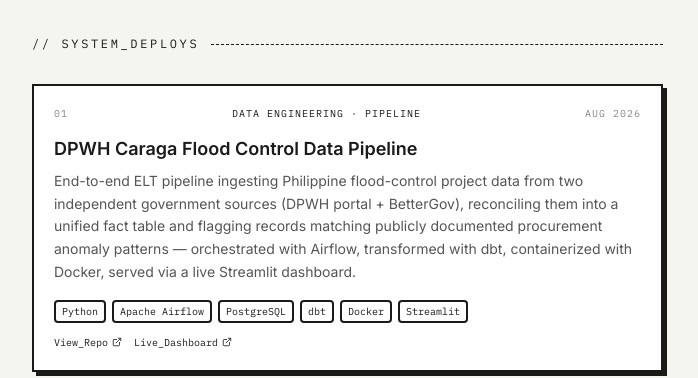
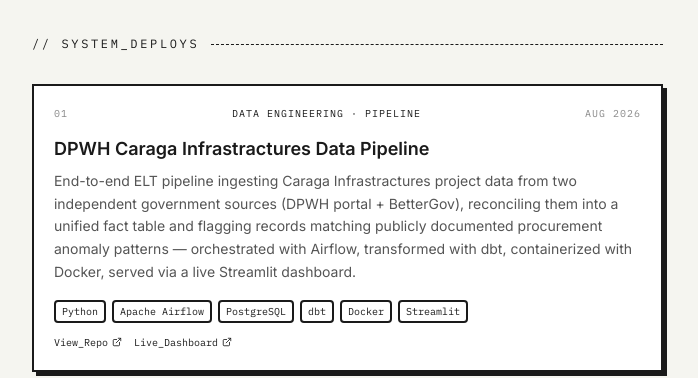
Before and after one commit to Yoeees/my-portfolio, a React (Vite) app: page / in a window 1280 px wide. Shown: the part 2120-2498 px from the top of the page, without its empty margins (553-1251 px from the left). Built offline with nearby package versions, Linux system fonts and the light colour scheme.

Commit message:
fix: updated dpwh project description

```diff
--- a/src/data.ts
+++ b/src/data.ts
@@ -96,10 +96,10 @@ export const STACK: StackGroup[] = [
 export const PROJECTS: Project[] = [
   {
     tag: "DATA ENGINEERING · PIPELINE",
-    title: "DPWH Caraga Flood Control Data Pipeline",
+    title: "DPWH Caraga Infrastractures Data Pipeline",
     period: "Aug 2026",
     body:
-      "End-to-end ELT pipeline ingesting Philippine flood-control project data from two independent government sources (DPWH portal + BetterGov), reconciling them into a unified fact table and flagging records matching publicly documented procurement anomaly patterns — orchestrated with Airflow, transformed with dbt, containerized with Docker, served via a live Streamlit dashboard.",
+      "End-to-end ELT pipeline ingesting Caraga Infrastractures project data from two independent government sources (DPWH portal + BetterGov), reconciling them into a unified fact table and flagging records matching publicly documented procurement anomaly patterns — orchestrated with Airflow, transformed with dbt, containerized with Docker, served via a live Streamlit dashboard.",
     tags: ["Python", "Apache Airflow", "PostgreSQL", "dbt", "Docker", "Streamlit"],
     links: [
       { label: "View_Repo", href: "https://github.com/Yoeees/Data_Engineering_DPWH13_Project" },
```
